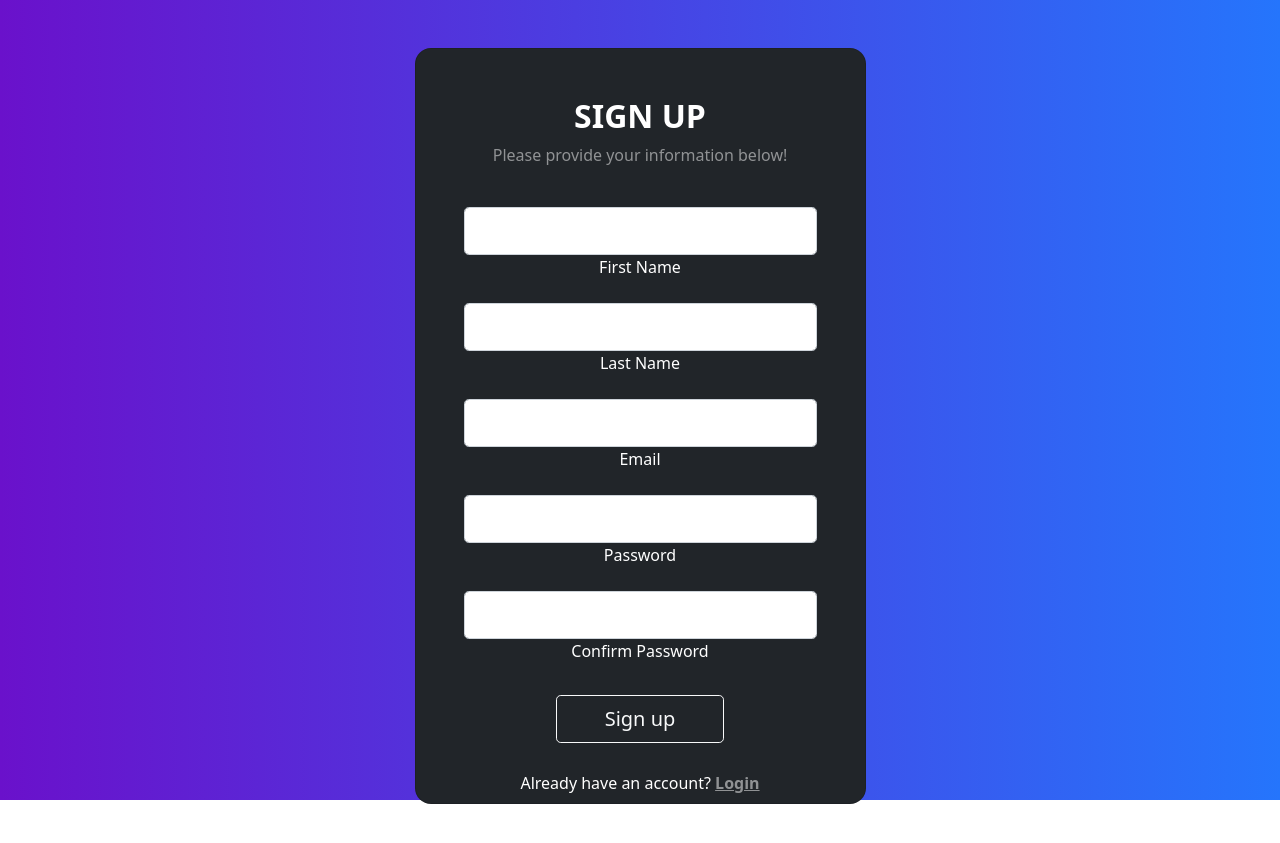
After one commit to anthonycg/blog, a Flask app: page /sign_up in a window 1280 px wide. The commit adds this page. Run offline with Flask 2, Linux system fonts and the light colour scheme.

Commit message:
updated styles

```diff
--- a/flask_app/controllers/users.py
+++ b/flask_app/controllers/users.py
@@ -10,13 +10,17 @@ bcrypt = Bcrypt(app)
 
 @app.route('/')
 def index():
-    return render_template('home.html')
+    return render_template('login.html')
+
+@app.route('/sign_up')
+def sign_up():
+    return render_template('signup.html')
 
 @app.route('/register', methods=['POST'])
 def register():
     #validate user's inputs
     if not user.User.validate_register(request.form):
-        return redirect ('/')
+        return redirect ('/sign_up')
     #create pw hash
     pw_hash = bcrypt.generate_password_hash(request.form['password'])
     print(pw_hash)
--- a/flask_app/static/medium-api.js
+++ b/flask_app/static/medium-api.js
@@ -28,7 +28,7 @@ async function medium() {
         author.innerHTML = coderData.items[i].author
         let varLink = document.createElement("a")
         varLink.href = coderData.items[i].link
-        varLink.innerHTML = "Click here to read"
+        varLink.innerHTML = "Read Article"
         row.appendChild(name)
         row.appendChild(author)
         console.log(varLink)
@@ -39,6 +39,3 @@ async function medium() {
     return coderData; }
 
     medium();
-
-    var elements = document.querySelectorAll('.editable'),
-    editor = new MediumEditor(elements);
--- a/flask_app/templates/home.html
+++ b/flask_app/templates/home.html
@@ -14,7 +14,7 @@
         {% with messages = get_flashed_messages() %}
             {% if messages %}
                 {% for message in messages %}
-                <p>{{message}}</p>
+                <p style="background-color: red; color: white">{{message}}</p>
 
                     {% endfor %}
                 {% endif %}
--- /dev/null
+++ b/flask_app/templates/signup.html
@@ -0,0 +1,79 @@
+<!DOCTYPE html>
+<html lang='en'>
+    <head>
+        <meta charset='UTF-8'>
+        <meta http-equiv='X-UA-Compatible' content='IE=edge'>
+        <meta name='viewport' content='width=device-width, initial-scale=1.0'>
+        <link href='https://cdn.jsdelivr.net/npm/bootstrap@5.1.3/dist/css/bootstrap.min.css' rel='stylesheet' integrity='sha384-1BmE4kWBq78iYhFldvKuhfTAU6auU8tT94WrHftjDbrCEXSU1oBoqyl2QvZ6jIW3' crossorigin='anonymous'>
+        <link type="stylesheet" src="{{ url_for('static', filename='style.css') }}"></link>
+        <title>{Code} Journey</title>
+</head>
+<body>
+    <section style="background: linear-gradient(to right, rgba(106, 17, 203, 1), rgba(37, 117, 252, 1));" class="vh-100 gradient-custom">
+        <div class="container py-5 h-100">
+            <div class="row d-flex justify-content-center align-items-center h-100">
+                <div class="col-12 col-md-8 col-lg-6 col-xl-5">
+                    <div class="card bg-dark text-white" style="border-radius: 1rem;">
+                        <div class="card-body p-5 text-center">
+
+                            <div class="mb-md-5 mt-md-4 pb-5">
+
+                                {% with messages = get_flashed_messages() %}
+                                        {% if messages %}
+                                            {% for message in messages %}
+                                            <p style="background-color: red; color: white">{{message}}</p>
+                                                {% endfor %}
+                                            {% endif %}
+                                        {% endwith %}
+
+                                <h2 style="margin-top: -3vh;" class="fw-bold mb-2 text-uppercase">Sign up</h2>
+                                <p class="text-white-50 mb-5">Please provide your information below!</p>
+
+                                <form action="/register" method="post">
+                                    <div class="form-outline form-white mb-4">
+                                        <input style="margin-top: -1vh;" name="first_name" type="text" class="form-control form-control-lg" />
+                                        <label class="form-label" for="typeEmailX">First Name</label>
+                                    </div>
+                                    <div class="form-outline form-white mb-4">
+                                        <input style="margin-top: -1vh;" name="last_name" type="text" class="form-control form-control-lg" />
+                                        <label class="form-label" for="typeEmailX">Last Name</label>
+                                    </div>
+                                    <div class="form-outline form-white mb-4">
+                                        <input style="margin-top: -1vh;" name="email" type="email" class="form-control form-control-lg" />
+                                        <label class="form-label" for="typeEmailX">Email</label>
+                                    </div>
+                                    <div class="form-outline form-white mb-4">
+                                        <input style="margin-top: -1vh;" name="password" type="password" class="form-control form-control-lg" />
+                                        <label class="form-label" for="typeEmailX">Password</label>
+                                    </div>
+                                    <div class="form-outline form-white mb-4">
+                                        <input style="margin-top: -1vh;" name="confirm_password" type="password" class="form-control form-control-lg" />
+                                        <label class="form-label" for="typeEmailX">Confirm Password</label>
+                                    </div>
+                                    <button class="btn btn-outline-light btn-lg px-5" type="submit">Sign up</button>
+
+                                </form>
+                                <div class="d-flex justify-content-center text-center mt-4 pt-1">
+                                    <a href="#!" class="text-white"><i class="fab fa-facebook-f fa-lg"></i></a>
+                                    <a href="#!" class="text-white"><i class="fab fa-twitter fa-lg mx-4 px-2"></i></a>
+                                    <a href="#!" class="text-white"><i class="fab fa-google fa-lg"></i></a>
+                                </div>
+
+                            </div>
+
+                            <div>
+                                <form action="/" method="get" style="margin-bottom: -7vh;">
+                                    <p style="margin-top: -15vh;" class="mb-0">Already have an account? <a href="/" class="text-white-50 fw-bold">Login</a>
+                                </form>
+                                </p>
+                            </div>
+
+                </div>
+              </div>
+            </div>
+          </div>
+        </div>
+      </section>
+<script src='https://cdn.jsdelivr.net/npm/bootstrap@5.1.3/dist/js/bootstrap.bundle.min.js' integrity='sha384-ka7Sk0Gln4gmtz2MlQnikT1wXgYsOg+OMhuP+IlRH9sENBO0LRn5q+8nbTov4+1p' crossorigin='anonymous'></script>
+</body>
+</html>
```
Also changed, not shown: flask_app/static/style.css (added, +10 -0 lines), flask_app/templates/create_post.html (+8 -7 lines), flask_app/templates/dashboard.html (+9 -9 lines), flask_app/templates/edit_post.html (+6 -6 lines), flask_app/templates/login.html (added, +68 -0 lines), flask_app/templates/show_post.html (+6 -6 lines), 2 other files.
